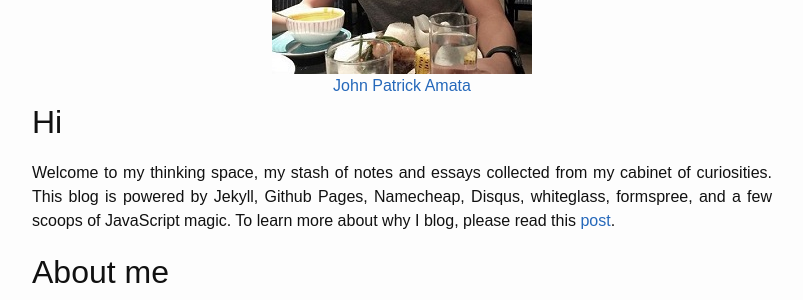
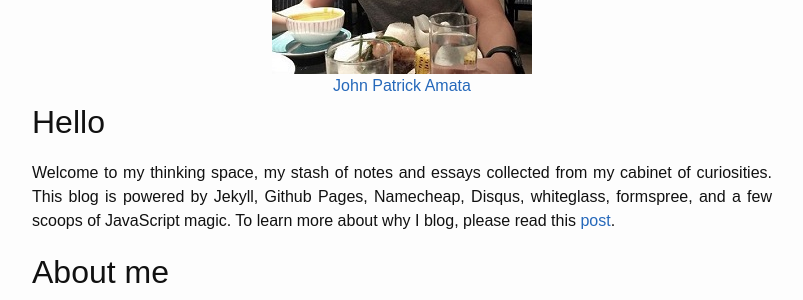
Before and after one commit to jpamata/jpamata.github.io, a Jekyll site: the page built from about.md, in a window 1280 px wide. Shown: the part 344-644 px from the top of the page, without its empty margins (238-1041 px from the left). Built offline with Jekyll 4.4.1, drawn with Linux system fonts in a browser that asks for light colours; comment, search, counter and statistics services are not loaded.

Commit message:
Update about.md

```diff
--- a/about.md
+++ b/about.md
@@ -10,7 +10,7 @@ permalink: /about/
 <center>
 
 </center>
-## Hi
+## Hello
 <p align="justify">Welcome to my thinking space, my stash of notes and essays collected from my cabinet of curiosities. This blog is powered by Jekyll, Github Pages, Namecheap, Disqus, whiteglass, formspree, and a few scoops of JavaScript magic. To learn more about why I blog, please read this <a href="http://johnamata.com/2016/06/23/i-blog-because/">post</a>.</p>
 
 ## About me
```
